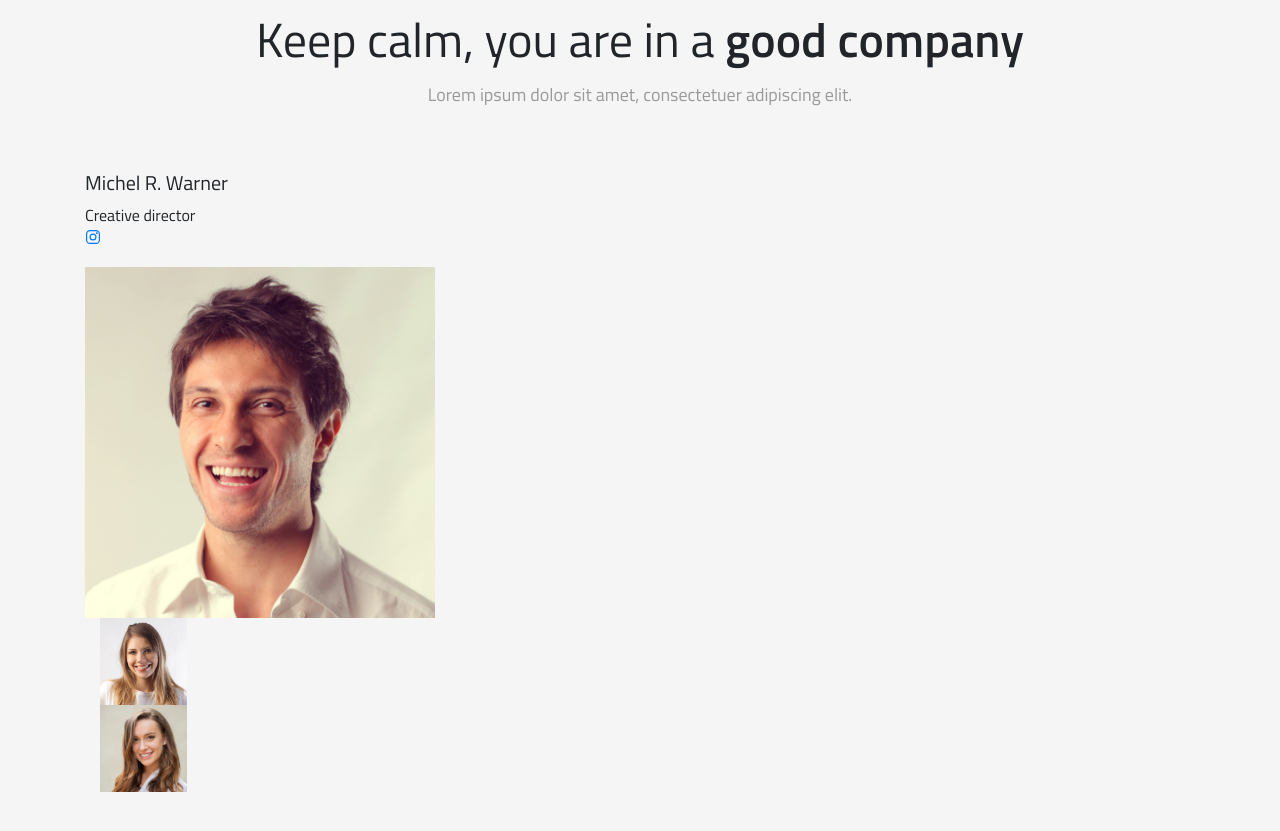
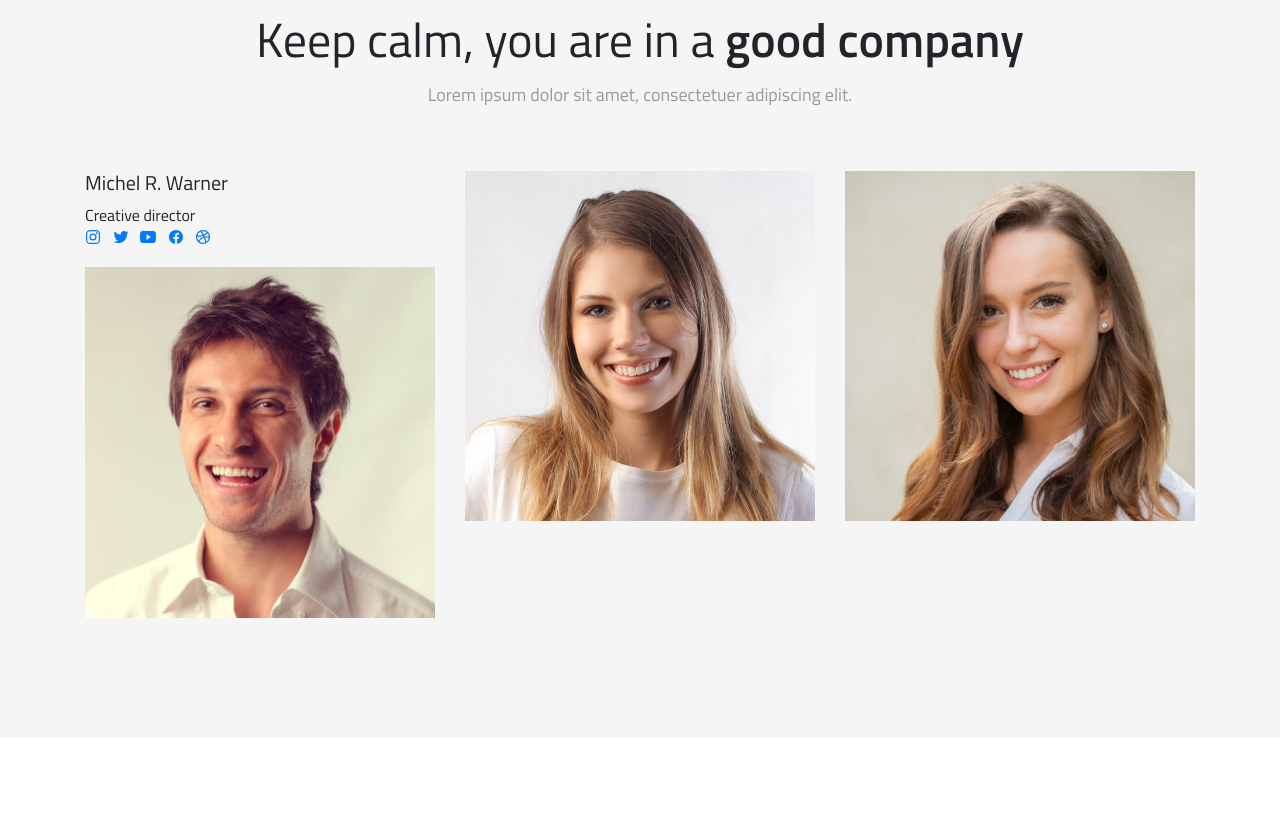
Before and after one commit to neforgesumino/ConfectioneryCompany, a plain HTML site: page index.html in a window 1280 px wide. Shown: the part 2643-3474 px from the top of the page. After the commit the page ends 3381 px from the top, so only its background shows below. Drawn offline with nearby package versions, Linux system fonts and the light colour scheme.

Commit message:
code fixed
pictures are now aligned + details added

```diff
--- a/index.html
+++ b/index.html
@@ -148,16 +148,21 @@
                 <span> Creative director</span>
                 <ul class="list-inline">
                   <li class="list-inline-item"> <a href="#"> <ion-icon name="logo-instagram"></ion-icon> </a></li>
+                  <li class="list-inline-item"> <a href="#"> <ion-icon name="logo-twitter"></ion-icon> </a></li>
+                  <li class="list-inline-item"> <a href="#"> <ion-icon name="logo-youtube"></ion-icon> </a></li>
+                  <li class="list-inline-item"> <a href="#"> <ion-icon name="logo-facebook"></ion-icon> </a></li>
+                  <li class="list-inline-item"> <a href="#"> <ion-icon name="logo-dribbble"></ion-icon> </a></li>
                 </ul>
               </div>
-             <img src="media/member-1.jpg" class="img-fluid" alt="member 1">
+            </div>
+
+            <img src="media/member-1.jpg" class="img-fluid" alt="member 1">
           </div>
           <div class="col-md-4">
             <img src="media/member-2.jpg" class="img-fluid" alt="member 2">
           </div>
           <div class="col-md-4">
             <img src="media/member-3.jpg" class="img-fluid" alt="member 3">
-          </div>
           </div>
         </div>
 
```
